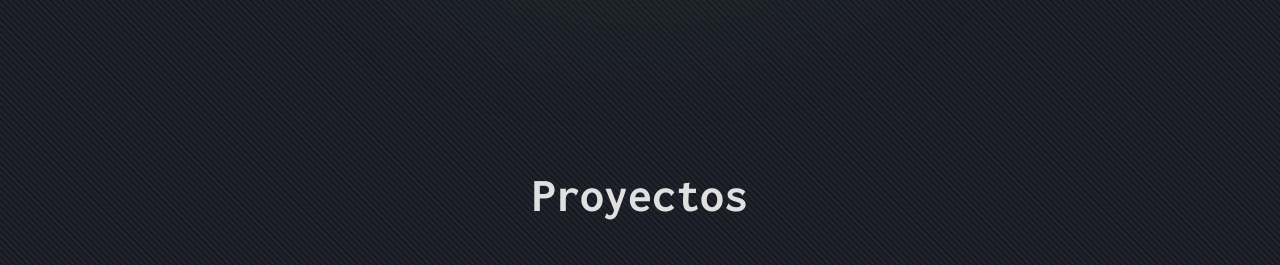
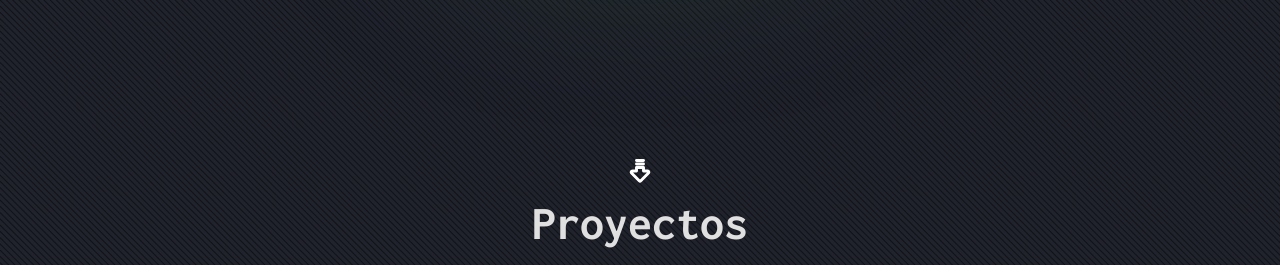
Before and after one commit to JuanM-8/Portafolio, a plain HTML site: page index.html in a window 1280 px wide. Shown: the part 657-922 px from the top of the page. Drawn offline with nearby package versions, Linux system fonts and the light colour scheme.

Commit message:
Separador & animaciones

```diff
--- a/index.html
+++ b/index.html
@@ -10,6 +10,8 @@
       type="image/x-icon"
     />
     <link rel="stylesheet" href="main.css" />
+    <script src="https://unpkg.com/aos@2.3.1/dist/aos.js"></script>
+    <link href="https://unpkg.com/aos@2.3.1/dist/aos.css" rel="stylesheet">
 
     <title>PORTAFOLIO</title>
   </head>
@@ -55,8 +57,15 @@
           /></a>
         </div>
       </div>
+
     </section>
-    <section class="proyectos" id="proyectos">
+    <section id="separador"><svg id="ssvg" xmlns="http://www.w3.org/2000/svg" class="icon icon-tabler icon-tabler-arrow-big-down-lines" width="28" height="28" viewBox="0 0 24 24" stroke-width="2.5" stroke="#ffffff" fill="none" stroke-linecap="round" stroke-linejoin="round">
+      <path stroke="none" d="M0 0h24v24H0z" fill="none"/>
+      <path d="M15 12h3.586a1 1 0 0 1 .707 1.707l-6.586 6.586a1 1 0 0 1 -1.414 0l-6.586 -6.586a1 1 0 0 1 .707 -1.707h3.586v-3h6v3z" />
+      <path d="M15 3h-6" />
+      <path d="M15 6h-6" />
+    </svg></section>
+    <section data-aos="fade-up" class="proyectos" id="proyectos">
       <h1>Proyectos</h1>
       <div class="container_p">
         <div class="proyecto_cards">
@@ -88,7 +97,7 @@
         </div>
       </div>
     </section>
-    <section class="certificados" id="certificados">
+    <section data-aos="fade-up" class="certificados" id="certificados">
       <span class="glow"></span>
       <h1>Certificados</h1>
       <div class="carousel">
@@ -172,7 +181,7 @@
       </div>
 
     </section>
-    <section class="skills">
+    <section data-aos="fade-up "data-aos-duration="1500" class="skills">
       <h1>Skills</h1>
       <div class="containerS">
         <span>
--- a/main.css
+++ b/main.css
@@ -25,6 +25,14 @@ body {
   will-change: transform;
   filter: blur(100px);
   z-index: -1;
+
+}
+#separador {
+  display: flex;
+  place-content: center;
+  & svg {
+    transition: 0.5s ease-in;
+  }
 }
 
 header {
@@ -392,4 +400,7 @@ footer {
 
     flex: 0 0 auto; /* Permitir que los contenedores se ajusten automáticamente a su contenido */
   }
+  #separador{
+    display: none;
+  }
 }
--- a/main.js
+++ b/main.js
@@ -2,6 +2,8 @@ const nav = document.querySelector("#nav");
 const abrir = document.querySelector("#abrir");
 const cerrar = document.querySelector("#cerrar");
 const aboutA = document.querySelectorAll("#aboutA");
+const separador = document.getElementById("separador");
+const sssvg = document.getElementById("ssvg");
 
 abrir.addEventListener("click", () => {
     nav.classList.add("visible");
@@ -15,3 +17,16 @@ aboutA.forEach(element => {
 cerrar.addEventListener("click", () => {
     nav.classList.remove("visible");
 })
+
+window.addEventListener("scroll", () => {
+    if (window.scrollY === 0) {
+        // El usuario ha vuelto al principio de la página, muestra el separador
+
+        sssvg.style.stroke = "#ffffff";
+    } else {
+        // El usuario no está en la parte superior de la página, oculta el separador
+        sssvg.style.stroke = "transparent";
+    }
+});
+
+AOS.init();
```
